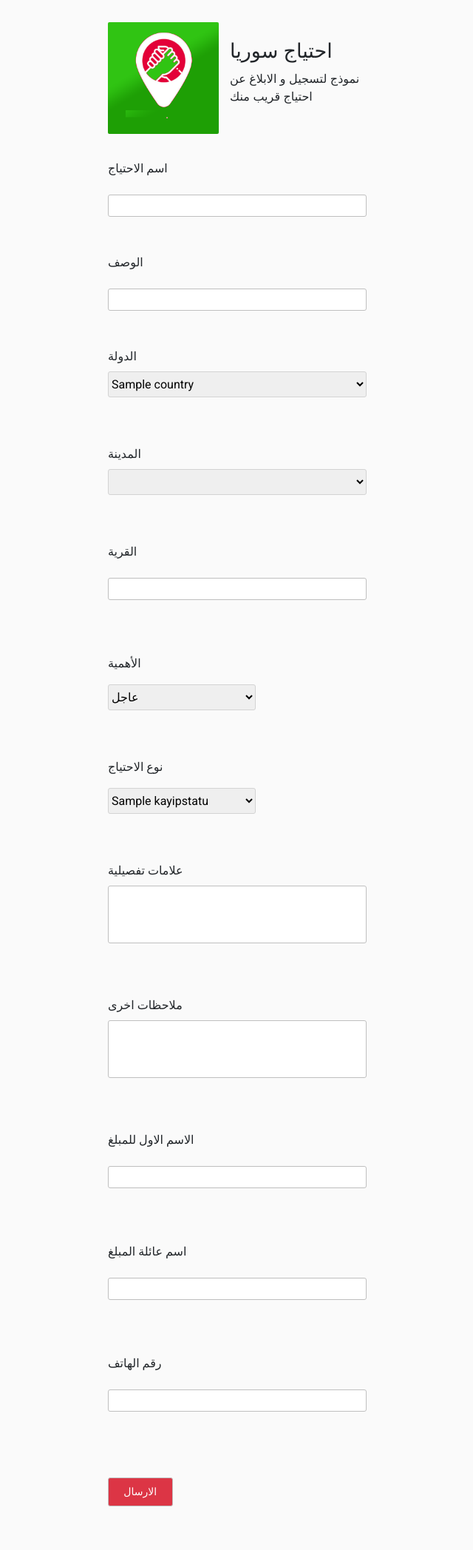
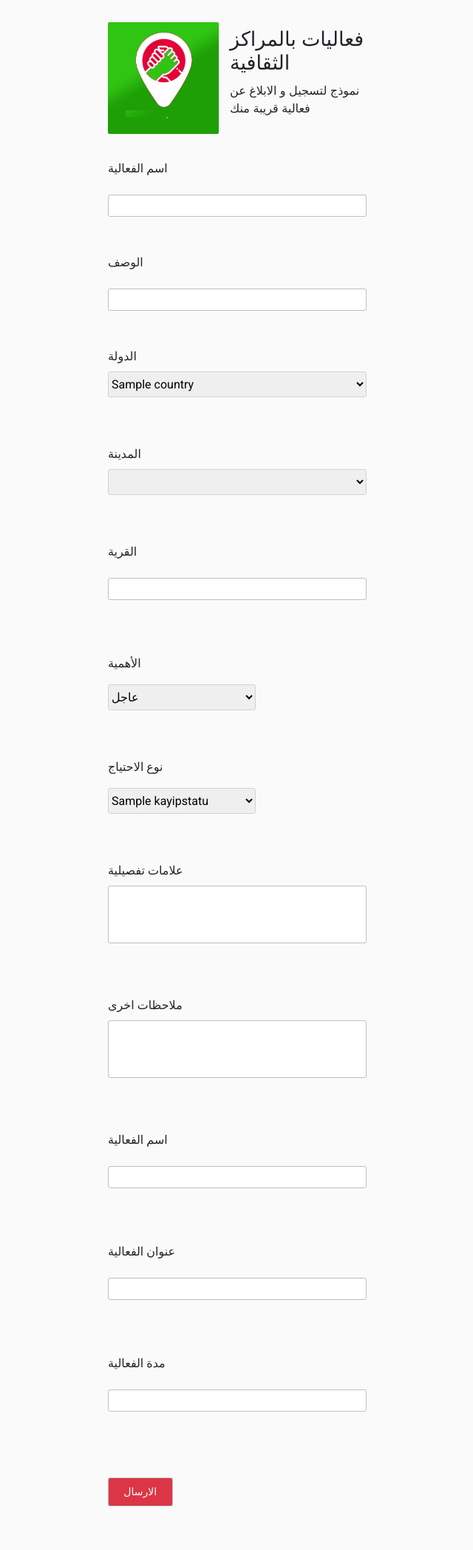
Before and after one commit to tarifkhashaneh/need-gap, a Django app: page /genelform in a window 1280 px wide. Shown: the top 2095 px of the page at 74% size, without its empty margins (319-959 px from the left). Run offline with Django 3.2, Linux system fonts and the light colour scheme; tables that the repository leaves empty hold one stand-in row (values such as "Sample post"); data that the repository does not hold is empty; some libraries are stand-ins or nearby versions.

Commit message:
Update form labels and titles for event registration

```diff
--- a/templates/generalformdata.html
+++ b/templates/generalformdata.html
@@ -27,9 +27,9 @@
         <div class="form-head ">
             <img src="{% static 'images/form-logo.png' %}" alt="form-logo" class="form-logo" />
             <div>
-                <h1 class="form-title">احتياج سوريا</h1>
+                <h1 class="form-title">فعاليات بالمراكز الثقافية</h1>
                 <p class="form-text">
-                    نموذج لتسجيل و الابلاغ عن احتياج قريب منك
+                    نموذج لتسجيل و الابلاغ عن فعالية قريبة منك
                 </p>
             </div>
 
@@ -40,7 +40,7 @@
                 <input type="hidden" id="coordinate_x" name="cordinate_x" />
                 <input type="hidden" id="coordinate_y" name="cordinate_y" />
 
-                <label for="fname"> اسم الاحتياج</label><br>
+                <label for="fname"> اسم الفعالية</label><br>
                 <input required type="text" id="" name="kayip_first_name"><br>
                 <label for="fname">الوصف</label><br>
                 <input required type="text" id="" name="kayip_last_name"><br>
@@ -88,11 +88,11 @@
 
                 <label for="lname">ملاحظات اخرى</label><br>
                 <textarea name="detail" style="resize:none; margin-bottom: 65px;" cols="66" rows="3"></textarea>
-                <label for="lname">الاسم الاول للمبلغ</label><br>
+                <label for="lname">اسم الفعالية</label><br>
                 <input required type="text" name="ihbar_first_name"><br><br>
-                <label for="lname">اسم عائلة المبلغ</label><br>
+                <label for="lname">عنوان الفعالية</label><br>
                 <input required type="text" name="ihbar_last_name"><br><br>
-                <label for="lname">رقم الهاتف</label><br>
+                <label for="lname">مدة الفعالية</label><br>
                 <input required type="text" name="phonenumber"><br><br>
 
                 <div style="color:red">{{ errors.errors }}</div>
```
